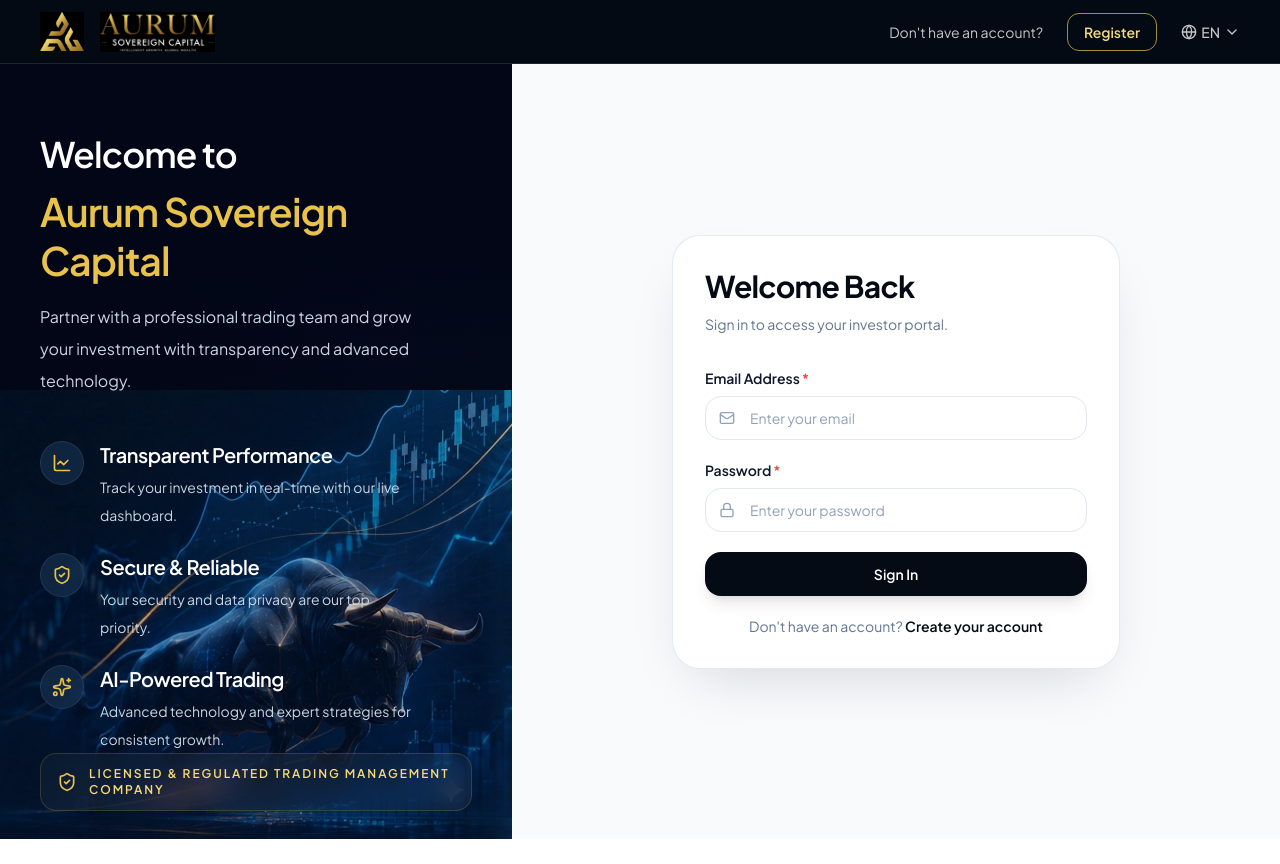
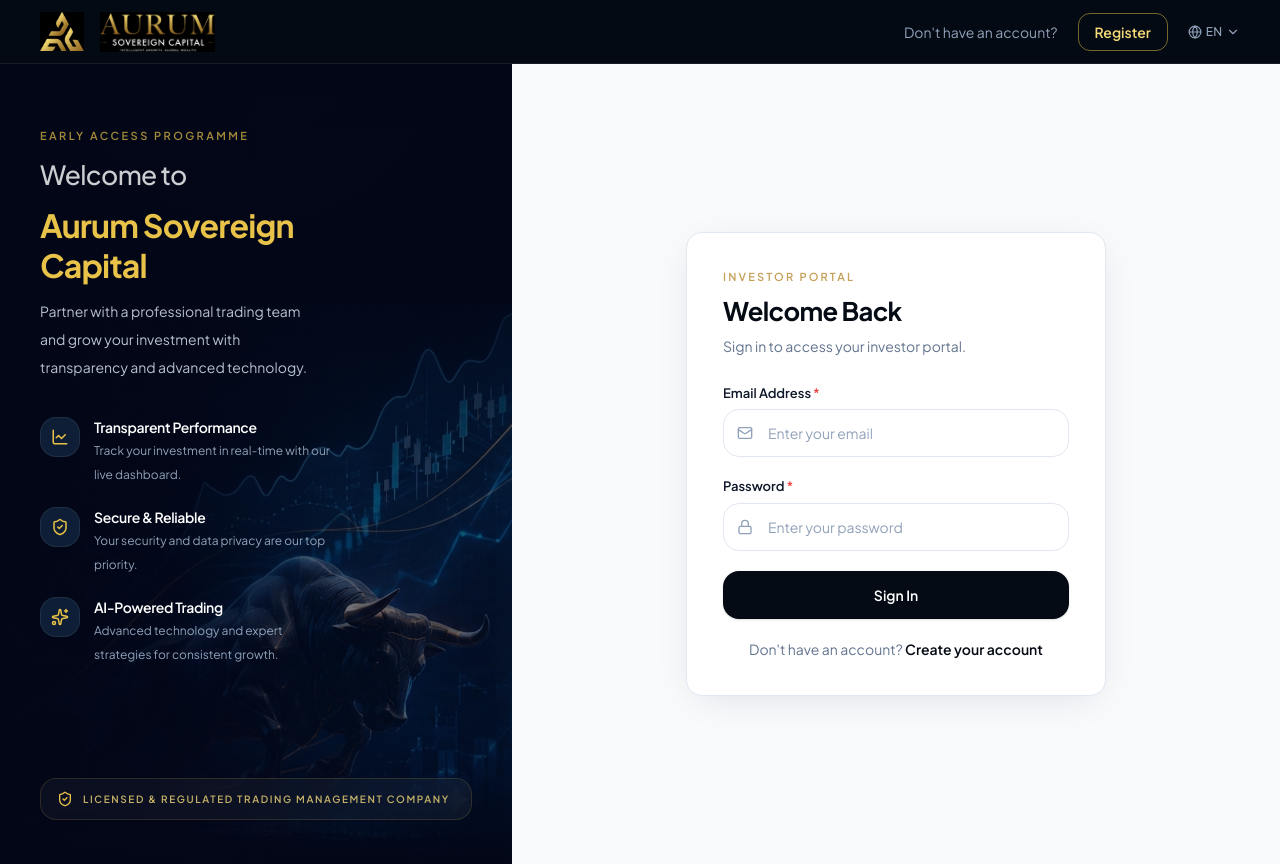
Before and after one commit to Kirubel567/Aurum, a Next.js app in the folder frontend/: page /login in a window 1280 px wide. Before the commit the page ends 839 px from the top, so only its background shows below. Built offline with nearby package versions, Linux system fonts and the light colour scheme.

Commit message:
improved onboardinga and login pages ui

```diff
--- a/frontend/src/app/(public)/login/_components/LoginForm.tsx
+++ b/frontend/src/app/(public)/login/_components/LoginForm.tsx
@@ -58,24 +58,28 @@
       <main className="flex min-h-[calc(100vh-4rem)] w-full flex-col lg:flex-row">
         <BrandSidebar />
 
-        <section className="flex w-full flex-1 items-center justify-center bg-[#F8FAFC] p-5 sm:p-6 lg:w-[60%] lg:p-10">
+        <section className="flex w-full flex-1 items-center justify-center bg-[#F8FAFC] px-5 py-10 sm:px-8 lg:w-[60%] lg:px-12 lg:py-16">
           <div
             className={cn(
-              "w-full max-w-md rounded-[28px] border border-slate-200/90 bg-white",
-              "p-6 shadow-[0_24px_60px_-24px_rgba(15,23,42,0.18)] sm:p-8"
+              "w-full max-w-[420px] rounded-2xl border border-slate-200 bg-white",
+              "p-7 shadow-[0_8px_40px_-12px_rgba(15,23,42,0.14)] sm:p-9"
             )}
           >
-            <div className="mb-8 text-center lg:text-left">
-              <h2 className="text-2xl font-bold tracking-tight text-[#050B14] sm:text-3xl">
+            {/* Heading */}
+            <div className="mb-7 text-center lg:text-left">
+              <p className="mb-1.5 text-[11px] font-semibold uppercase tracking-[0.2em] text-[#C5A059]">
+                Investor Portal
+              </p>
+              <h2 className="text-[1.6rem] font-bold tracking-tight text-[#050B14]">
                 Welcome Back
               </h2>
-              <p className="mt-2 text-sm leading-6 text-slate-500">
+              <p className="mt-1.5 text-sm text-slate-500">
                 Sign in to access your investor portal.
               </p>
             </div>
 
             <form onSubmit={handleSubmit} className="space-y-5">
-              <div className="space-y-2">
+              <div className="space-y-1.5">
                 <FieldLabel required>Email Address</FieldLabel>
                 <IconInput
                   type="email"
@@ -86,7 +90,7 @@
                 />
               </div>
 
-              <div className="space-y-2">
+              <div className="space-y-1.5">
                 <FieldLabel required>Password</FieldLabel>
                 <IconInput
                   type="password"
@@ -98,15 +102,17 @@
               </div>
 
               {error && (
-                <p className="text-center text-sm text-[#EF4444]" role="alert">
-                  {error}
-                </p>
+                <div className="rounded-lg border border-red-100 bg-red-50 px-3 py-2.5">
+                  <p className="text-center text-sm text-[#EF4444]" role="alert">
+                    {error}
+                  </p>
+                </div>
               )}
 
               <button
                 type="submit"
                 disabled={submitting}
-                className="flex h-11 w-full items-center justify-center gap-2 rounded-xl bg-[#050B14] text-sm font-semibold text-white shadow-lg shadow-black/10 transition-all hover:bg-[#0a1628] active:scale-[0.98] disabled:opacity-70"
+                className="flex h-12 w-full items-center justify-center gap-2 rounded-xl bg-[#050B14] text-sm font-semibold text-white shadow-sm transition-all hover:bg-[#0d1f3c] active:scale-[0.98] disabled:opacity-70"
               >
                 {submitting ? (
                   <>
--- a/frontend/src/app/(public)/onboarding/_components/BrandSidebar.tsx
+++ b/frontend/src/app/(public)/onboarding/_components/BrandSidebar.tsx
@@ -27,59 +27,74 @@
 
 export function BrandSidebar() {
   return (
-    <aside className="relative hidden w-[40%] min-w-[360px] overflow-hidden bg-[#020617] lg:flex lg:min-h-[calc(100vh-4rem)]">
-      <div className="absolute inset-0 bg-[radial-gradient(circle_at_top,rgba(37,99,235,0.16),transparent_45%),linear-gradient(180deg,#0b1425_0%,#020617_100%)]" />
+    <aside className="relative hidden w-[40%] min-w-[380px] overflow-hidden bg-[#020617] lg:flex lg:min-h-[calc(100vh-4rem)]">
+      {/* Base radial glow */}
+      <div className="absolute inset-0 bg-[radial-gradient(ellipse_80%_60%_at_50%_-10%,rgba(37,99,235,0.18),transparent_60%)]" />
 
-      <div className="pointer-events-none absolute inset-0">
-        <div className="absolute inset-0 bg-linear-to-r from-[#020617] via-[#020617]/86 to-[#020617]/48" />
-        <div className="absolute inset-x-0 top-0 h-[48%] bg-linear-to-b from-[#020617] via-[#020617]/94 to-transparent" />
-        <div className="absolute inset-y-0 left-0 w-[54%] bg-linear-to-r from-[#020617] via-[#020617]/90 to-transparent" />
-        <div className="absolute inset-x-0 bottom-0 top-[42%] opacity-78">
+      {/* Bull background image — blends from bottom-right */}
+      <div className="absolute inset-x-0 bottom-0 top-[30%]">
         <Image
           src="/brand/aurum-bull-background.jpg"
           alt=""
           fill
           aria-hidden
-            className="object-cover object-[72%_86%]"
+          className="object-cover object-[68%_80%]"
           sizes="40vw"
           priority
         />
       </div>
+
+      {/* Smooth multi-layer blend over the image */}
+      <div className="pointer-events-none absolute inset-0">
+        {/* Full dark base */}
+        <div className="absolute inset-0 bg-[#020617]/55" />
+        {/* Strong left edge fade */}
+        <div className="absolute inset-y-0 left-0 w-2/3 bg-gradient-to-r from-[#020617] via-[#020617]/85 to-transparent" />
+        {/* Top fade */}
+        <div className="absolute inset-x-0 top-0 h-[55%] bg-gradient-to-b from-[#020617] via-[#020617]/80 to-transparent" />
+        {/* Bottom vignette */}
+        <div className="absolute inset-x-0 bottom-0 h-32 bg-gradient-to-t from-[#020617] to-transparent" />
       </div>
 
-      <div className="relative z-10 flex h-full min-h-screen w-full flex-col justify-between px-8 py-10 pb-6 lg:min-h-0 xl:px-10">
-        <div className="space-y-9">
-          <div className="space-y-4 pt-8">
-            <p className="text-[2rem] leading-none font-semibold tracking-tight text-white xl:text-[2.2rem]">
+      {/* Content */}
+      <div className="relative z-10 flex h-full min-h-screen w-full flex-col justify-between px-8 py-10 xl:px-10">
+        <div className="space-y-8">
+          {/* Headline block */}
+          <div className="space-y-3 pt-6">
+            <p className="text-[11px] font-semibold uppercase tracking-[0.22em] text-[#e9c349]/70">
+              Early Access Programme
+            </p>
+            <p className="text-2xl font-medium leading-snug tracking-tight text-white/80 xl:text-[1.65rem]">
               Welcome to
             </p>
-            <h2 className="max-w-sm text-[2.15rem] leading-tight font-semibold tracking-tight text-[#e9c349] xl:text-[2.45rem]">
+            <h2 className="max-w-xs text-[1.75rem] font-bold leading-tight tracking-tight text-[#e9c349] xl:text-[2rem]">
               Aurum Sovereign Capital
             </h2>
-            <p className="max-w-sm text-base leading-8 text-slate-300">
+            <p className="max-w-[280px] text-sm leading-7 text-slate-300/90">
               Partner with a professional trading team and grow your investment
               with transparency and advanced technology.
             </p>
           </div>
 
-          <div className="space-y-6 pt-2">
+          {/* Feature list */}
+          <div className="space-y-5 pt-1">
             {FEATURES.map((feature) => {
               const Icon = feature.icon;
               return (
-                <div key={feature.title} className="flex items-start gap-4">
+                <div key={feature.title} className="flex items-start gap-3.5">
                   <div
                     className={cn(
-                      "flex size-11 shrink-0 items-center justify-center rounded-full",
-                      "border border-white/8 bg-[#16304c]/70 backdrop-blur-sm"
+                      "flex size-10 shrink-0 items-center justify-center rounded-xl",
+                      "border border-white/8 bg-[#16304c]/60 backdrop-blur-sm"
                     )}
                   >
-                    <Icon className="size-5 text-[#e9c349]" />
+                    <Icon className="size-4.5 text-[#e9c349]" />
                   </div>
-                  <div className="space-y-1">
-                    <h3 className="text-xl font-semibold tracking-tight text-white">
+                  <div className="space-y-0.5">
+                    <h3 className="text-sm font-semibold tracking-tight text-white">
                       {feature.title}
                     </h3>
-                    <p className="max-w-xs text-sm leading-7 text-slate-300">
+                    <p className="max-w-[240px] text-xs leading-6 text-slate-400">
                       {feature.description}
                     </p>
                   </div>
@@ -89,15 +104,16 @@
           </div>
         </div>
 
-        <div className="relative z-10 mt-auto pb-1">
+        {/* Bottom badge */}
+        <div className="mt-auto pb-1">
           <div
             className={cn(
-              "flex items-center gap-3 rounded-2xl border border-[#e9c349]/18",
-              "bg-white/4 px-4 py-3 backdrop-blur-md"
+              "flex items-center gap-2.5 rounded-xl border border-[#e9c349]/15",
+              "bg-white/[0.04] px-4 py-3 backdrop-blur-md"
             )}
           >
-            <ShieldCheck className="size-5 shrink-0 text-[#e9c349]" />
-            <span className="text-xs font-semibold uppercase tracking-[0.16em] text-[#f4d979]">
+            <ShieldCheck className="size-4 shrink-0 text-[#e9c349]" />
+            <span className="text-[10px] font-semibold uppercase tracking-[0.16em] text-[#f4d979]/80">
               Licensed & Regulated Trading Management Company
             </span>
           </div>
--- a/frontend/src/app/(public)/onboarding/_components/IconField.tsx
+++ b/frontend/src/app/(public)/onboarding/_components/IconField.tsx
@@ -3,7 +3,7 @@
 import { cn } from "@/lib/utils";
 
 export const inputClassName =
-  "h-11 w-full rounded-xl border border-slate-200 bg-white px-0 text-sm text-[#050B14] outline-none transition-all placeholder:text-sm placeholder:text-slate-400 focus:border-[#e9c349] focus:ring-2 focus:ring-[#e9c349]/20";
+  "h-12 w-full rounded-xl border border-slate-200 bg-white px-0 text-sm text-[#050B14] outline-none transition-all placeholder:text-slate-400 focus:border-[#e9c349] focus:ring-2 focus:ring-[#e9c349]/20";
 
 interface IconInputProps extends React.InputHTMLAttributes<HTMLInputElement> {
   icon: React.ReactNode;
@@ -17,7 +17,7 @@
   ...props
 }: IconInputProps) {
   return (
-    <div className="space-y-1">
+    <div className="space-y-1.5">
       <div className="group relative">
         <span className="pointer-events-none absolute top-1/2 left-3.5 -translate-y-1/2 text-slate-400 transition-colors group-focus-within:text-[#e9c349]">
           {icon}
@@ -26,14 +26,14 @@
           className={cn(
             inputClassName,
             "pl-11 pr-4",
-            error && "border-[#EF4444]",
+            error && "border-[#EF4444] focus:border-[#EF4444] focus:ring-[#EF4444]/20",
             className
           )}
           {...props}
         />
       </div>
       {error && (
-        <p className="text-xs text-[#EF4444]" role="alert">
+        <p className="text-xs font-medium text-[#EF4444]" role="alert">
           {error}
         </p>
       )}
@@ -55,7 +55,7 @@
   ...props
 }: IconSelectProps) {
   return (
-    <div className="space-y-1">
+    <div className="space-y-1.5">
       <div className="group relative">
         <span className="pointer-events-none absolute top-1/2 left-3.5 z-10 -translate-y-1/2 text-slate-400">
           {icon}
@@ -73,7 +73,7 @@
         </select>
       </div>
       {error && (
-        <p className="text-xs text-[#EF4444]" role="alert">
+        <p className="text-xs font-medium text-[#EF4444]" role="alert">
           {error}
         </p>
       )}
@@ -89,7 +89,7 @@
   required?: boolean;
 }) {
   return (
-    <label className="block text-sm font-semibold text-[#0f172a]">
+    <label className="block text-[13px] font-semibold text-[#0f172a]">
       {children}
       {required && <span className="ml-0.5 text-[#EF4444]">*</span>}
     </label>
--- a/frontend/src/app/(public)/onboarding/_components/RegisterHeader.tsx
+++ b/frontend/src/app/(public)/onboarding/_components/RegisterHeader.tsx
@@ -19,31 +19,31 @@
   return (
     <header
       className={cn(
-        "sticky top-0 z-50 flex h-16 w-full items-center justify-between border-b border-white/10 bg-[#050B14]/95 px-4 backdrop-blur-sm sm:px-6 lg:px-10",
+        "sticky top-0 z-50 flex h-16 w-full items-center justify-between border-b border-white/8 bg-[#050B14]/96 px-4 backdrop-blur-md sm:px-6 lg:px-10",
         className
       )}
     >
       <BrandLockup priority tone="gold" />
 
-      <div className="flex items-center gap-4 sm:gap-6">
-        <span className="hidden text-sm text-[#c5c6cc] lg:inline">
+      <div className="flex items-center gap-3 sm:gap-5">
+        <span className="hidden text-sm text-slate-400 lg:inline">
           {variant === "register"
             ? "Already have an account?"
             : "Don't have an account?"}
         </span>
         <Link
           href={variant === "register" ? ROUTES.LOGIN : ROUTES.ONBOARDING}
-          className="rounded-lg border border-[#e9c349]/70 px-4 py-2 text-sm font-semibold text-[#f4d979] transition-all duration-200 hover:bg-[#e9c349]/10 active:scale-95"
+          className="rounded-lg border border-[#e9c349]/50 px-4 py-2 text-xs font-semibold text-[#f4d979] transition-all duration-200 hover:bg-[#e9c349]/10 active:scale-95 sm:text-sm"
         >
-          {variant === "register" ? "Login" : "Register"}
+          {variant === "register" ? "Sign In" : "Register"}
         </Link>
         <button
           type="button"
-          className="hidden items-center gap-1 text-sm font-medium text-[#c5c6cc] transition-colors hover:text-[#e9c349] sm:flex"
+          className="hidden items-center gap-1 text-sm font-medium text-slate-400 transition-colors hover:text-[#e9c349] sm:flex"
         >
-          <Globe className="size-4" />
-          <span>EN</span>
-          <ChevronDown className="size-4" />
+          <Globe className="size-3.5" />
+          <span className="text-xs">EN</span>
+          <ChevronDown className="size-3.5" />
         </button>
       </div>
     </header>
--- a/frontend/src/app/(public)/onboarding/_components/forms/PersonalInfoStep.tsx
+++ b/frontend/src/app/(public)/onboarding/_components/forms/PersonalInfoStep.tsx
@@ -71,7 +71,7 @@
               <select
                 value={data.phoneCountryCode}
                 onChange={(e) => onChange("phoneCountryCode", e.target.value)}
-                className="flex h-11 items-center gap-2 rounded-l-xl border border-r-0 border-slate-200 bg-white px-3 text-sm font-semibold text-[#050B14] outline-none focus:border-[#e9c349] focus:ring-2 focus:ring-[#e9c349]/20"
+                className="flex h-12 items-center gap-2 rounded-l-xl border border-r-0 border-slate-200 bg-white px-3 text-sm font-semibold text-[#050B14] outline-none focus:border-[#e9c349] focus:ring-2 focus:ring-[#e9c349]/20"
               >
                 {PHONE_COUNTRY_CODES.map((c) => (
                   <option key={c.code} value={c.code}>
@@ -85,7 +85,7 @@
               placeholder="Enter your phone number"
               value={data.phoneNumber}
               onChange={(e) => onChange("phoneNumber", e.target.value)}
-              className="h-11 w-full rounded-r-xl border border-slate-200 bg-white px-4 text-sm text-[#050B14] outline-none transition-all placeholder:text-sm placeholder:text-slate-400 focus:border-[#e9c349] focus:ring-2 focus:ring-[#e9c349]/20"
+              className="h-12 w-full rounded-r-xl border border-slate-200 bg-white px-4 text-sm text-[#050B14] outline-none transition-all placeholder:text-slate-400 focus:border-[#e9c349] focus:ring-2 focus:ring-[#e9c349]/20"
             />
           </div>
           {errors.phoneNumber && (
```
Also changed, not shown: frontend/src/app/(public)/onboarding/_components/OnboardingWizard.tsx (+16 -17 lines), frontend/src/app/(public)/onboarding/_components/StepIndicator.tsx (+15 -12 lines). Lines whose indentation alone changed are shown as unchanged.
